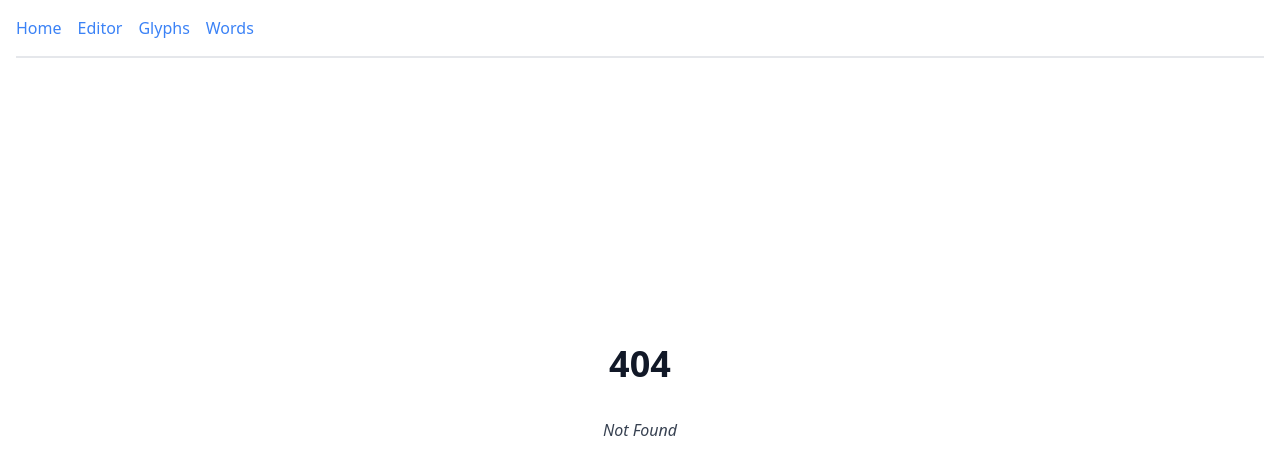
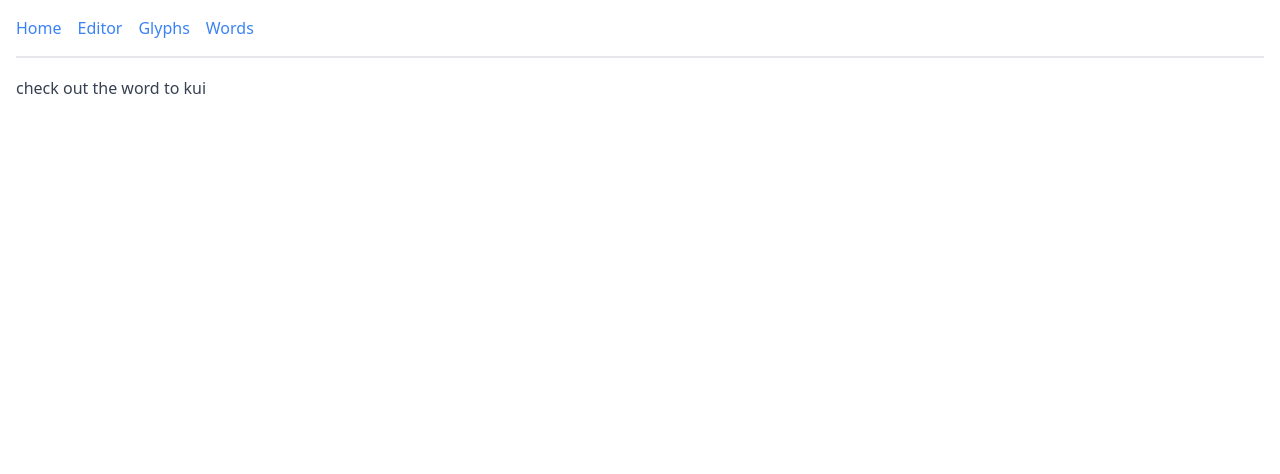
Before and after one commit to mendelbrot/tokui, a React (Create React App) app: page /learn in a window 1280 px wide. Before the commit this address had no page. Shown: the top 474 px of the page. Built offline with nearby package versions, Linux system fonts and the light colour scheme.

Commit message:
started a learn page

```diff
--- a/src/data/words.js
+++ b/src/data/words.js
@@ -99,4 +99,6 @@ const words = [
   },
 ]
 
+export const w = (id) => words.filter(w => w.id === id)[0].written
+
 export default words
--- a/src/index.jsx
+++ b/src/index.jsx
@@ -8,6 +8,7 @@ import GlyphPage from './pages/word-details-page'
 import Editor from './pages/editor'
 import Words from './pages/words'
 import Tags from './pages/tags'
+import Learn from './pages/learn'
 import './index.css'
 import reportWebVitals from './reportWebVitals'
 import {
@@ -45,6 +46,10 @@ const router = createBrowserRouter([
         path: '/tags',
         element: <Tags />,
       },
+      {
+        path: '/learn',
+        element: <Learn />,
+      },
     ],
   },
 
--- /dev/null
+++ b/src/pages/learn.jsx
@@ -0,0 +1,11 @@
+import { w } from '../data/words'
+
+function Learn() {
+  return (
+    <div className='prose'>
+      <p>check out the word {w(3)}</p>
+    </div>
+  )
+}
+
+export default Learn
```
